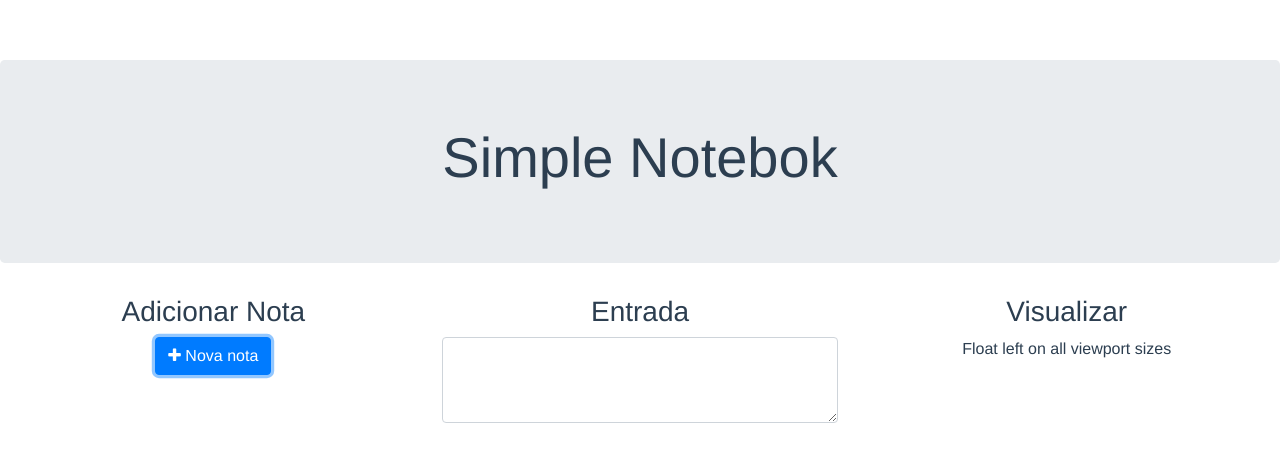
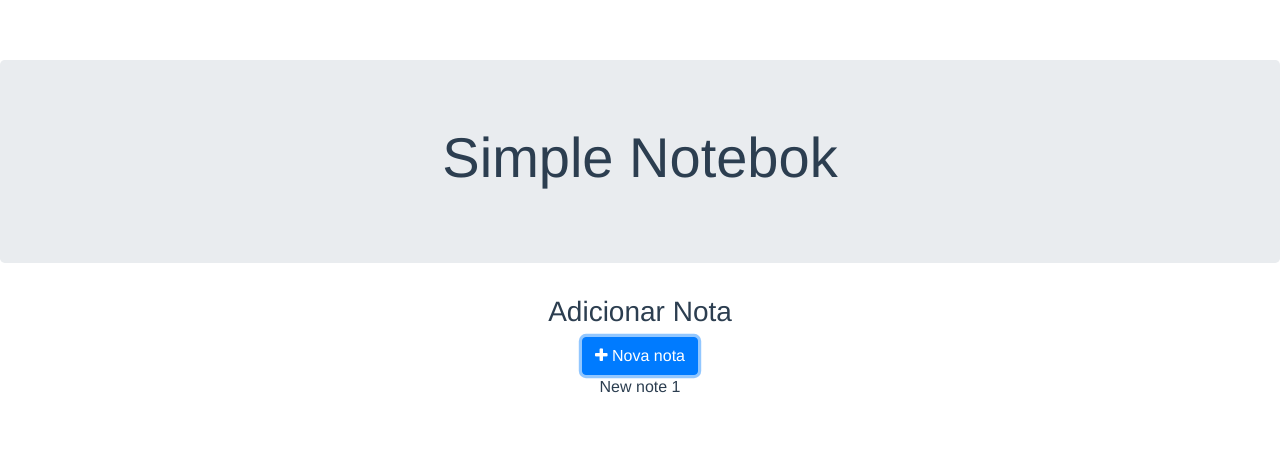
Before and after one commit to jrxavier/simple-notebook, a Vue app: page / in a window 1280 px wide. Both pictures are taken after a click on the button "Nova nota". Shown: the top 462 px of the page. Built offline with nearby package versions, Linux system fonts and the light colour scheme.

Commit message:
Entrada dos ajustes

```diff
--- a/public/index.html
+++ b/public/index.html
@@ -7,12 +7,14 @@
   <meta name="viewport" content="width=device-width,initial-scale=1.0">
   <link rel="icon" href="<%= BASE_URL %>favicon.ico">
   <link rel="stylesheet" href="https://cdnjs.cloudflare.com/ajax/libs/font-awesome/4.7.0/css/font-awesome.min.css">
+  <script src="https://unpkg.com/marked"></script>
   <title>bootstrap-vue</title>
 </head>
 
 <body>
   <noscript>
-      <strong>We're sorry but bootstrap-vue doesn't work properly without JavaScript enabled. Please enable it to continue.</strong>
+    <strong>We're sorry but bootstrap-vue doesn't work properly without JavaScript enabled. Please enable it to
+      continue.</strong>
   </noscript>
   <div id="app"></div>
   <!-- built files will be auto injected -->
--- a/src/components/Notebook.vue
+++ b/src/components/Notebook.vue
@@ -1,6 +1,5 @@
 <template>
   <div class="hello">
-
     <div class="jumbotron text-center">
       <h3 class="display-4">Simple Notebok</h3>
     </div>
@@ -9,34 +8,85 @@
       <div class="row">
         <div class="col-md">
           <h3>Adicionar Nota</h3>
-          <button type="button" class="btn btn-primary"><i class="fa fa-plus"></i> Nova nota</button>
+          <button type="button" class="btn btn-primary" @click="addNote" :title="addButtonTitle">
+            <i class="fa fa-plus"></i> Nova nota
+          </button>
+          <div
+            v-for="note in notes"
+            @click="selectNote(note)"
+            :class="{selected: note === notaSelecionada}"
+          >{{note.title}}</div>
         </div>
+        <template v-if="notaSelecionada">
           <div class="col-md">
             <h3>Entrada</h3>
             <div class="form-group green-border-focus">
-            <textarea class="form-control" rows="3"></textarea>
+              <textarea v-model="notaSelecionada.content" class="form-control" rows="3"></textarea>
             </div>
           </div>
           <div class="col-md">
             <h3>Visualizar</h3>
-          <div class="float-center">Float left on all viewport sizes</div>
+            <section class="main">
+              <aside class="preview" v-html="notePreview"></aside>
+            </section>
+          </div>
+        </template>
       </div>
     </div>
-    </div>
-
   </div>
 </template>
 
 <script>
 export default {
-  name: 'HelloWorld',
-  props: {
-    msg: String
+  name: "HelloWorld",
+  data() {
+    return {
+      content:
+        localStorage.getItem("content") || "You can write in **markdown**",
+      notes: [],
+      selectedId: null
+    };
+  },
+  created() {
+    this.content =
+      localStorage.getItem("content") || "You can write in **markdown** ";
+  },
+  methods: {
+    saveNote(val) {
+      localStorage.setItem("content", val);
+    },
+    addNote() {
+      const time = Date.now();
+      const note = {
+        id: String(time),
+        title: "New note " + (this.notes.length + 1),
+        content: "**Ola!** Nova nota",
+        created: time,
+        favorite: false
+      };
+      this.notes.push(note);
+    },
+    selectNote(note) {
+      this.selectedId = note.id;
     }
+  },
+  computed: {
+    notePreview() {
+      return this.notaSelecionada ? marked(this.notaSelecionada.content) : "";
+    },
+    addButtonTitle() {
+      return this.notes.length + " note(s) already";
+    },
+    notaSelecionada() {
+      return this.notes.find(note => note.id === this.selectedId);
     }
+  },
+  watch: {
+    content: "saveNote"
+  }
+};
 </script>
 
 <!-- Add "scoped" attribute to limit CSS to this component only -->
 <style scoped>
-
 </style>
```
Lines whose indentation alone changed are shown as unchanged.
